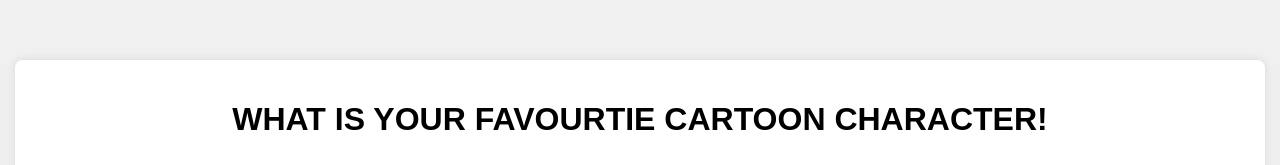
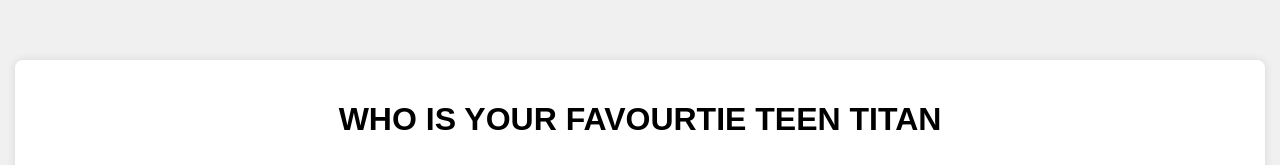
Before and after one commit to Candy2803/practice, a plain HTML site: page index.html in a window 1280 px wide. Shown: the part 183-348 px from the top of the page. Drawn offline with Linux system fonts and the light colour scheme.

Commit message:
first commit

```diff
--- a/index.html
+++ b/index.html
@@ -8,7 +8,7 @@
 </head>
 <body>
 <div class="container">
-    <h1>WHAT IS YOUR FAVOURTIE CARTOON CHARACTER!</h1>
+    <h1>WHO IS YOUR FAVOURTIE TEEN TITAN</h1>
     <div id="characters" class="characters-container">
 
     </div>
```
